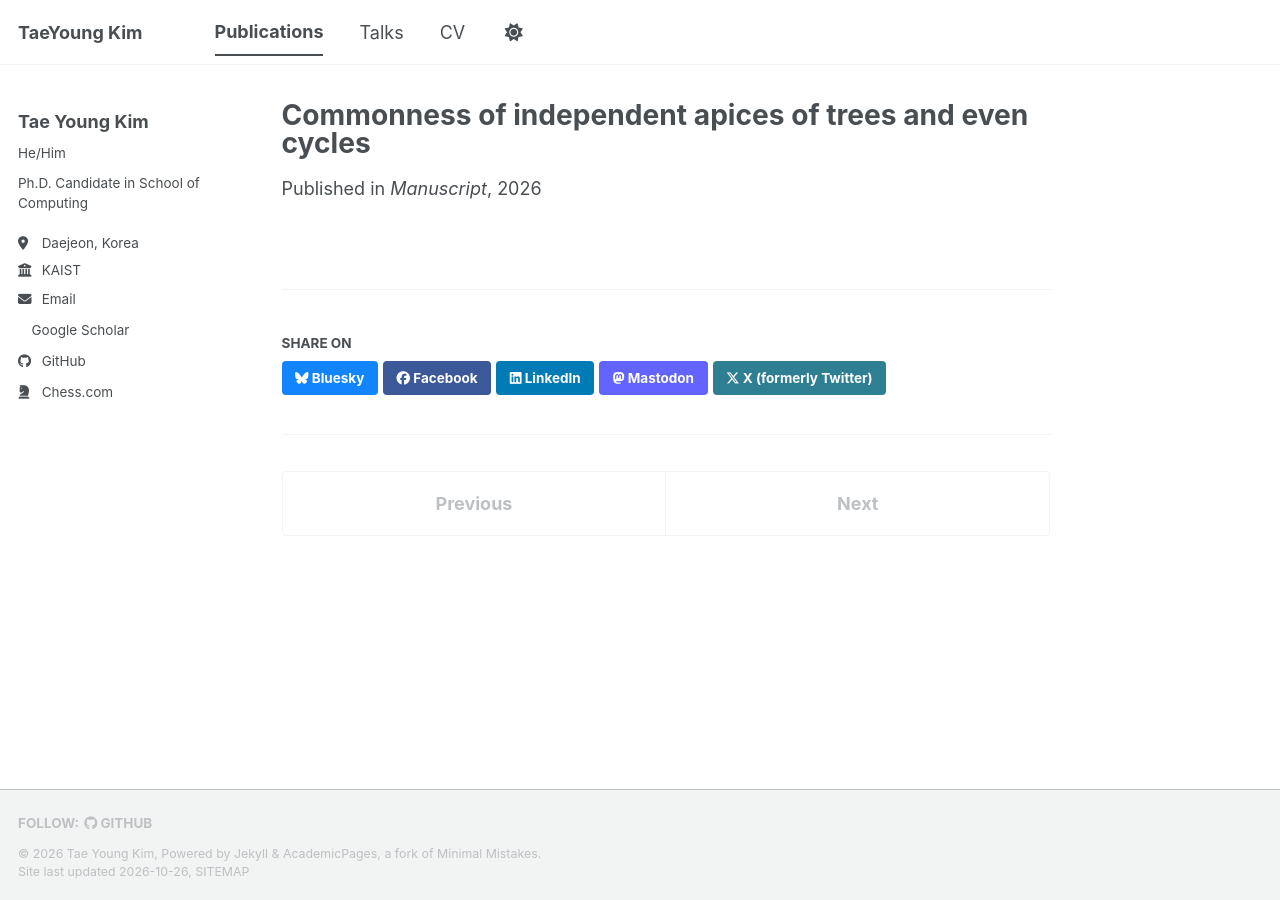
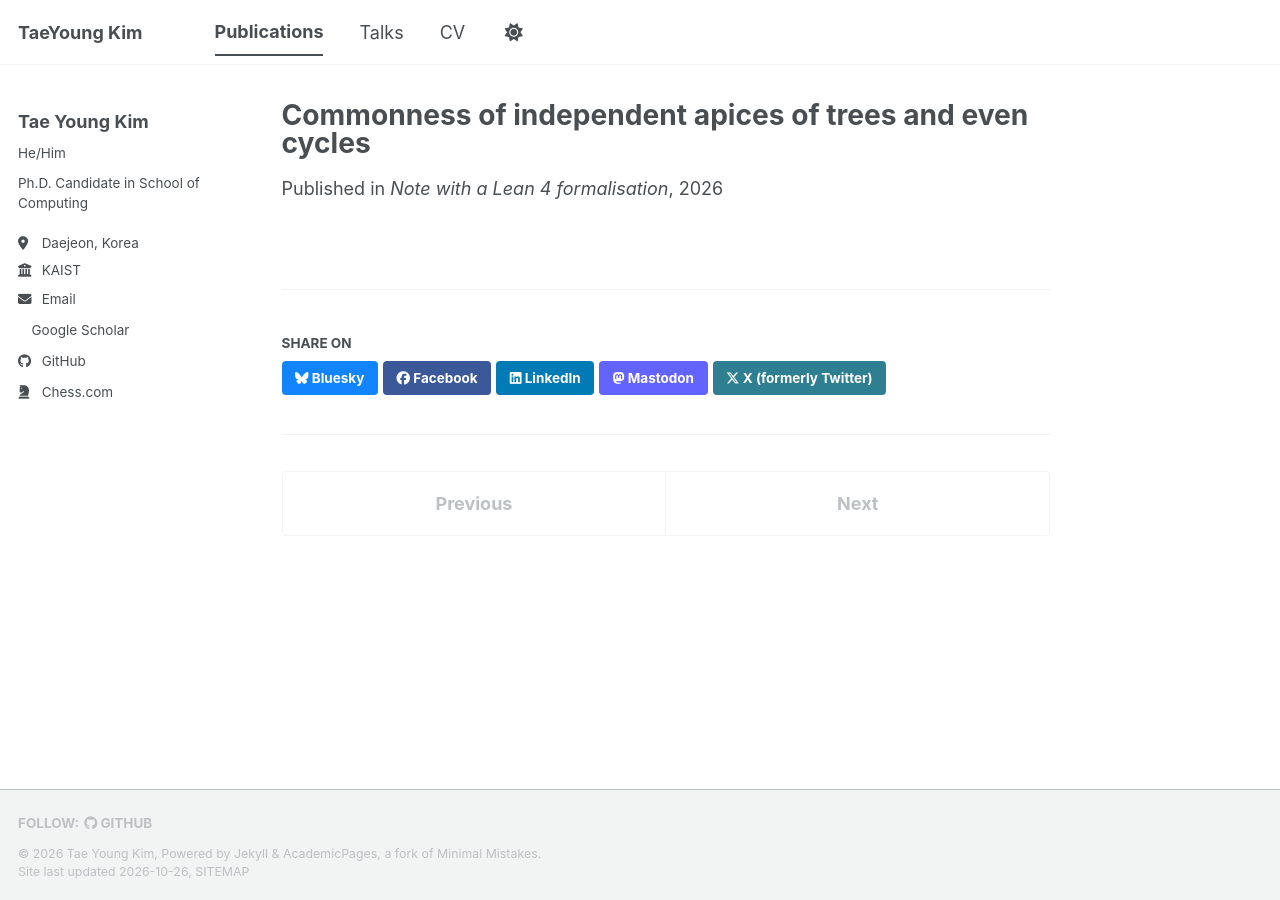
Before and after one commit to mekty2012/mekty2012.github.io, a Jekyll site: the page built from _publications/note-commonness-independent-apices.md, in a window 1280 px wide. Built offline with Jekyll 4.4.1, drawn with Linux system fonts in a browser that asks for light colours; a style sheet for code colours, icons or effects is not loaded; part of the change alters nothing that is shown.

Commit message:
List independent apices paper as a note, add notes to CV
Co-Authored-By: Claude Opus 5.5 <noreply@anthropic.com>

```diff
--- a/_publications/2026-10-21-apex-commonality.md
+++ b/_publications/note-commonness-independent-apices.md
@@ -1,14 +1,14 @@
 ---
 title: "Commonness of independent apices of trees and even cycles"
 authors: "**Taeyoung Kim**"
-venue: "Manuscript"
-date: 2026-10-21
+kind: note
+venue: "Note with a Lean 4 formalisation"
+date: 2026-10-21   # sort key within "Notes" only (newest first); not shown
 paperurl: "https://github.com/mekty2012/Apex-Commonality/blob/main/apices_commonness.pdf"
 codeurl: "https://github.com/mekty2012/Apex-Commonality"
 summary: >-
-  We prove that $$H^{+k}$$, the graph $$H$$ with $$k$$ independent vertices joined to every
+  Proves that $$H^{+k}$$, the graph $$H$$ with $$k$$ independent vertices joined to every
   vertex of $$H$$, is common for every $$k \ge 1$$ when $$H$$ is a tree or an even cycle,
   establishing two infinite families of a conjecture of
-  [Grzesik, Lee, Lidický, and Volec](https://doi.org/10.1017/S0963548322000074),
-  and formalise the proofs in Lean 4.
+  [Grzesik, Lee, Lidický, and Volec](https://doi.org/10.1017/S0963548322000074).
 ---
```
Also changed, not shown: 2 other files.
